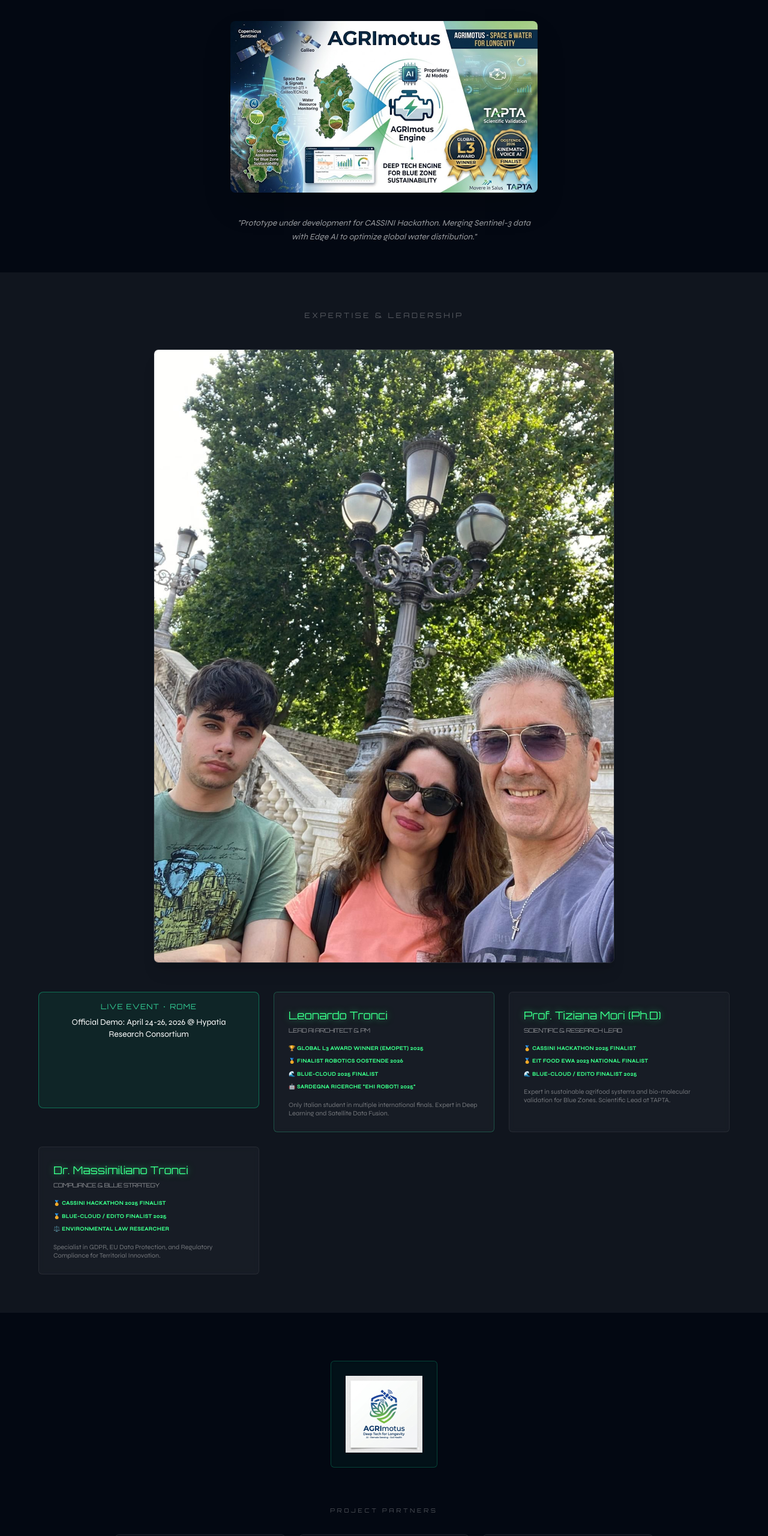
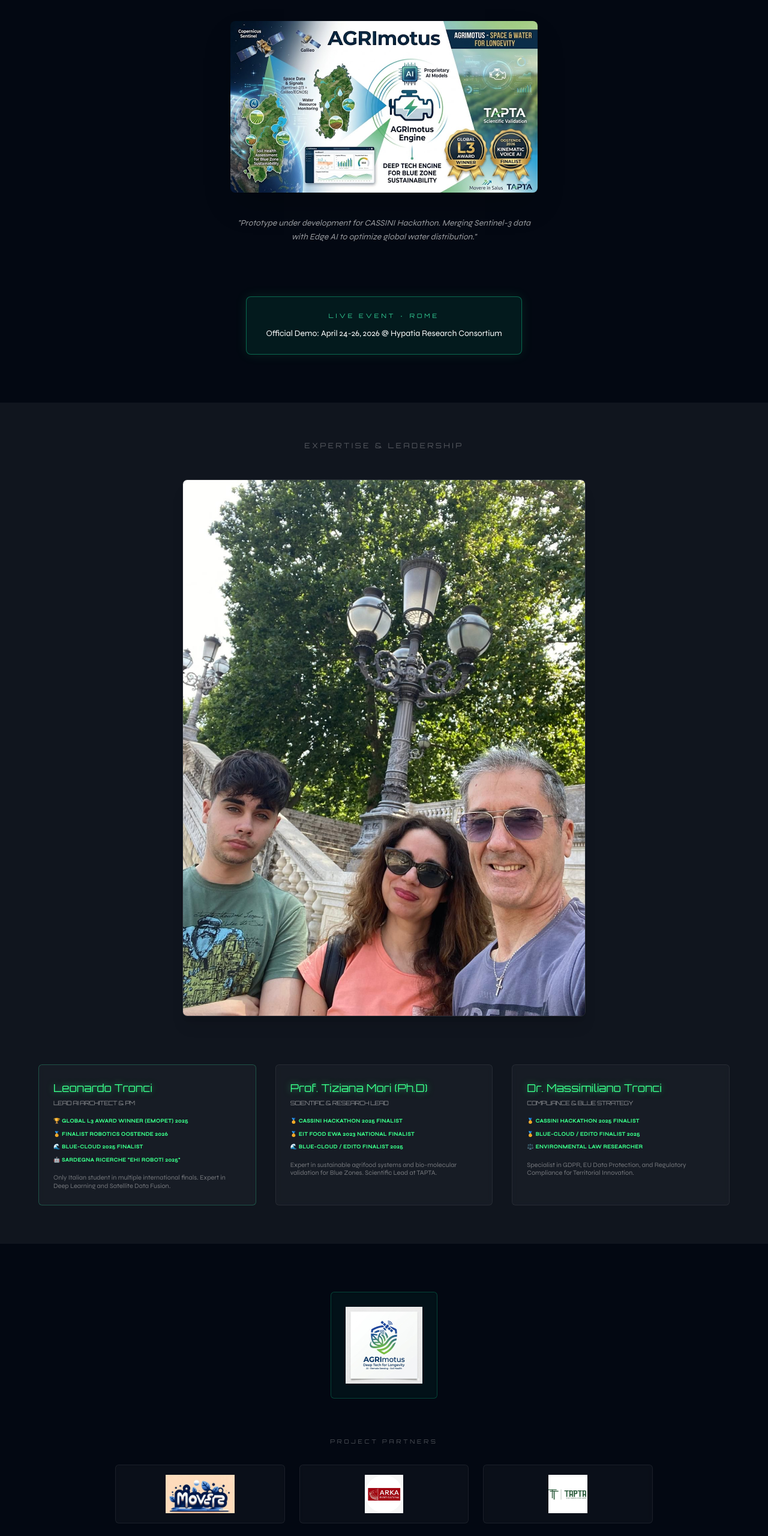
Before and after one commit to Leon-TM/agrimotus-space-water, a plain HTML site: page index.html in a window 1280 px wide. Shown: the part 240-2800 px from the top of the page at 60% size. Drawn offline with nearby package versions, Linux system fonts and the light colour scheme.

Commit message:
Update index.html
final layout with team credentials, partners and IP notice

```diff
--- a/index.html
+++ b/index.html
@@ -58,25 +58,24 @@
     </p>
   </main>
 
-  <section class="px-5 py-16 bg-white/5">
-    <h2 class="font-orbit text-center text-xs tracking-[0.3em] text-white/30 uppercase mb-12">Expertise & Leadership</h2>
-
-    <div class="max-w-6xl mx-auto mb-10">
-        <img src="https://raw.githubusercontent.com/Leon-TM/agrimotus-space-water/main/Team%20TAPTA%20by%20Agrimotus_Tronci-Mori-Tronci.jpg" class="rounded-lg w-full max-w-3xl mx-auto border border-white/10 mb-12 shadow-xl">
-    </div>
-
-    <div class="grid grid-cols-1 md:grid-cols-3 gap-6 max-w-6xl mx-auto">
-
-      <div class="flex justify-center mb-10 fade-6">
-    <div class="border border-emerald-500/50 bg-emerald-500/10 px-6 py-4 rounded-lg text-center max-w-2xl">
-        <p class="font-orbit text-emerald-400 text-xs tracking-widest uppercase mb-2">Live Event · Rome</p>
+  <div class="flex justify-center mt-10 mb-20 px-5">
+    <div class="border border-emerald-500/50 bg-emerald-500/10 px-8 py-6 rounded-lg text-center max-w-2xl shadow-[0_0_20px_rgba(57,255,138,0.1)]">
+        <p class="font-orbit text-emerald-400 text-[10px] tracking-[0.4em] uppercase mb-3">Live Event · Rome</p>
         <p class="text-white text-sm font-light">
             <span class="lang-en">Official Demo: April 24-26, 2026 @ <strong>Hypatia Research Consortium</strong></span>
             <span class="lang-it hidden">Demo Ufficiale: 24-26 Aprile 2026 @ <strong>Consorzio di Ricerca Hypatia</strong></span>
         </p>
     </div>
-</div>
+  </div>
 
+  <section class="px-5 py-16 bg-white/5">
+    <h2 class="font-orbit text-center text-xs tracking-[0.3em] text-white/30 uppercase mb-12">Expertise & Leadership</h2>
+
+    <div class="max-w-6xl mx-auto mb-20">
+        <img src="https://raw.githubusercontent.com/Leon-TM/agrimotus-space-water/main/Team%20TAPTA%20by%20Agrimotus_Tronci-Mori-Tronci.jpg" class="rounded-lg w-full max-w-2xl mx-auto border border-white/10 shadow-xl">
+    </div>
+
+    <div class="grid grid-cols-1 md:grid-cols-3 gap-8 max-w-6xl mx-auto">
       <div class="logo-card p-6 border-emerald-400/30">
         <div class="glow-text font-orbit text-lg mb-1">Leonardo Tronci</div>
         <p class="text-[10px] font-orbit text-white/50 mb-4 uppercase tracking-tighter">Lead AI Architect & PM</p>
@@ -92,7 +91,6 @@
         </p>
       </div>
 
-
       <div class="logo-card p-6">
         <div class="glow-text font-orbit text-lg mb-1">Prof. Tiziana Mori (Ph.D)</div>
         <p class="text-[10px] font-orbit text-white/50 mb-4 uppercase tracking-tighter">Scientific & Research Lead</p>
@@ -107,7 +105,6 @@
         </p>
       </div>
 
-
       <div class="logo-card p-6">
         <div class="glow-text font-orbit text-lg mb-1">Dr. Massimiliano Tronci</div>
         <p class="text-[10px] font-orbit text-white/50 mb-4 uppercase tracking-tighter">Compliance & Blue Strategy</p>
@@ -121,17 +118,13 @@
             <span class="lang-it hidden">Specialista in GDPR, Protezione Dati UE e conformità normativa per l'innovazione territoriale.</span>
         </p>
       </div>
-
     </div>
   </section>
 
- <section class="py-20 px-5 flex flex-col items-center">
-
-    <div class="mb-16 fade-6">
+  <section class="py-20 px-5 flex flex-col items-center">
+    <div class="mb-16">
         <div class="logo-card p-6 border-emerald-500/30 bg-emerald-500/5">
-            <img src="https://raw.githubusercontent.com/Leon-TM/agrimotus-space-water/main/logo%20Agrimotus.jpg"
-                 alt="AGRImotus Main Logo"
-                 class="max-h-24 sm:max-h-32 object-contain">
+            <img src="https://raw.githubusercontent.com/Leon-TM/agrimotus-space-water/main/logo%20Agrimotus.jpg" alt="AGRImotus Main Logo" class="max-h-24 sm:max-h-32 object-contain">
         </div>
     </div>
 
@@ -140,31 +133,35 @@
             <span class="lang-en">Project Partners</span>
             <span class="lang-it hidden">Partner Progettuali</span>
         </h3>
-
         <div class="grid grid-cols-1 sm:grid-cols-3 gap-6">
             <div class="logo-card p-4 flex justify-center items-center">
-                <img src="https://raw.githubusercontent.com/Leon-TM/agrimotus-space-water/main/Movere%202.0%20Logo.jpg"
-                     alt="Movere 2.0" class="max-h-16 object-contain">
+                <img src="https://raw.githubusercontent.com/Leon-TM/agrimotus-space-water/main/Movere%202.0%20Logo.jpg" alt="Movere 2.0" class="max-h-16 object-contain">
             </div>
-
             <div class="logo-card p-4 flex justify-center items-center">
-                <img src="https://raw.githubusercontent.com/Leon-TM/agrimotus-space-water/main/Arka%20Eventi%20Culturali%20-logo.jpg"
-                     alt="Arka Eventi Culturali" class="max-h-16 object-contain">
+                <img src="https://raw.githubusercontent.com/Leon-TM/agrimotus-space-water/main/Arka%20Eventi%20Culturali%20-logo.jpg" alt="Arka Eventi Culturali" class="max-h-16 object-contain">
             </div>
-
             <div class="logo-card p-4 flex justify-center items-center">
-                <img src="https://raw.githubusercontent.com/Leon-TM/agrimotus-space-water/main/Logo%20TAPTA.jpg"
-                     alt="TAPTA" class="max-h-16 object-contain">
+                <img src="https://raw.githubusercontent.com/Leon-TM/agrimotus-space-water/main/Logo%20TAPTA.jpg" alt="TAPTA" class="max-h-16 object-contain">
             </div>
         </div>
     </div>
-</section>
+  </section>
 
+  <footer class="py-12 px-5 text-center border-t border-white/5 bg-black/20">
+    <div class="mb-8">
+        <a href="mailto:Leo.Tronci@tiscali.it" class="font-orbit text-[10px] border border-emerald-500/30 px-6 py-2 rounded-full hover:bg-emerald-500/10 transition-all tracking-widest text-emerald-400">
+            CONTACT LEAD: LEO.TRONCI@TISCALI.IT
+        </a>
+    </div>
 
-    Info: Leo.Tronci@tiscali.it
+    <p class="text-[9px] font-orbit text-white/20 tracking-widest uppercase mb-4">
+        <span class="lang-en">INTELLECTUAL PROPERTY & DATA PROTECTION © 2026 AGRIMOTUS — ALL RIGHTS RESERVED</span>
+        <span class="lang-it hidden">PROPRIETÀ INTELLETTUALE E PROTEZIONE DATI © 2026 AGRIMOTUS — TUTTI I DIRITTI RISERVATI</span>
+    </p>
 
-  <footer class="py-10 text-center border-t border-white/5 text-[10px] font-orbit text-white/20 tracking-widest uppercase">
-    © 2026 AGRImotus — Space-Water Nexus Project | Movere Ecosystem
+    <p class="text-[8px] font-orbit text-white/10 tracking-[0.3em] uppercase">
+        AGRImotus — Space-Water Nexus Project | Movere Ecosystem
+    </p>
   </footer>
 
   <script>
```
